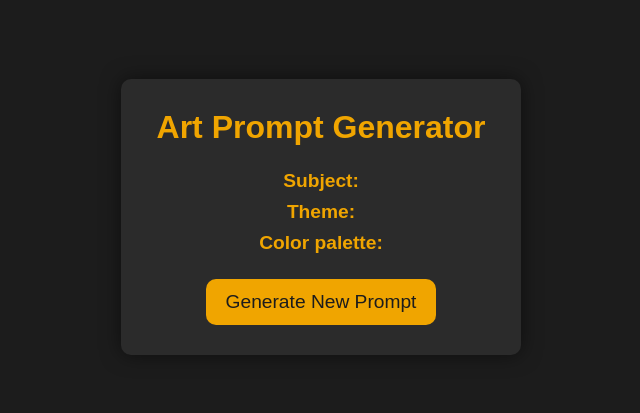
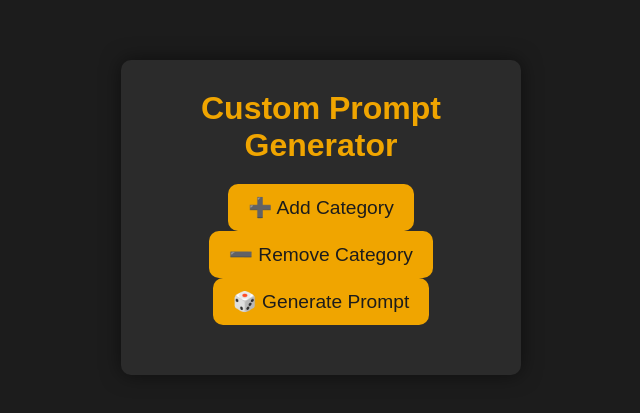
Before and after one commit to demagoras/custom-prompt-generator, a plain HTML site: page index.html in a window 1280 px wide. Shown: the part 183-596 px from the top of the page, without its empty margins (319-959 px from the left). Drawn offline with Linux system fonts and the light colour scheme.

Commit message:
Removed pre-defined categories and added buttons
The pre-defined categories were completely removed in order to make buttons that allow users to input their own. The generator button was kept but the text was changed.

```diff
--- a/index.html
+++ b/index.html
@@ -8,13 +8,15 @@
     </head>
     <body>
         <div class="container">
-            <h1>Art Prompt Generator</h1>
-            <div class="prompt">
-                <p><strong>Subject:</strong> <span id="subject"></span></p>
-                <p><strong>Theme:</strong> <span id="theme"></span></p>
-                <p><strong>Color palette:</strong> <span id="colorPalette"></span></p>
-            </div>
-            <button id="generatorButton">Generate New Prompt</button>
+            <h1>Custom Prompt Generator</h1>
+
+            <div id="categories"></div>
+
+            <button id="addCategoryButton">➕ Add Category</button>
+            <button id="removeCategoryButton">➖ Remove Category</button>
+            <button id="generateButton">🎲 Generate Prompt</button>
+
+            <div class="prompt" id="output"></div>
         </div>
 
         <script src="script.js"></script>
```
